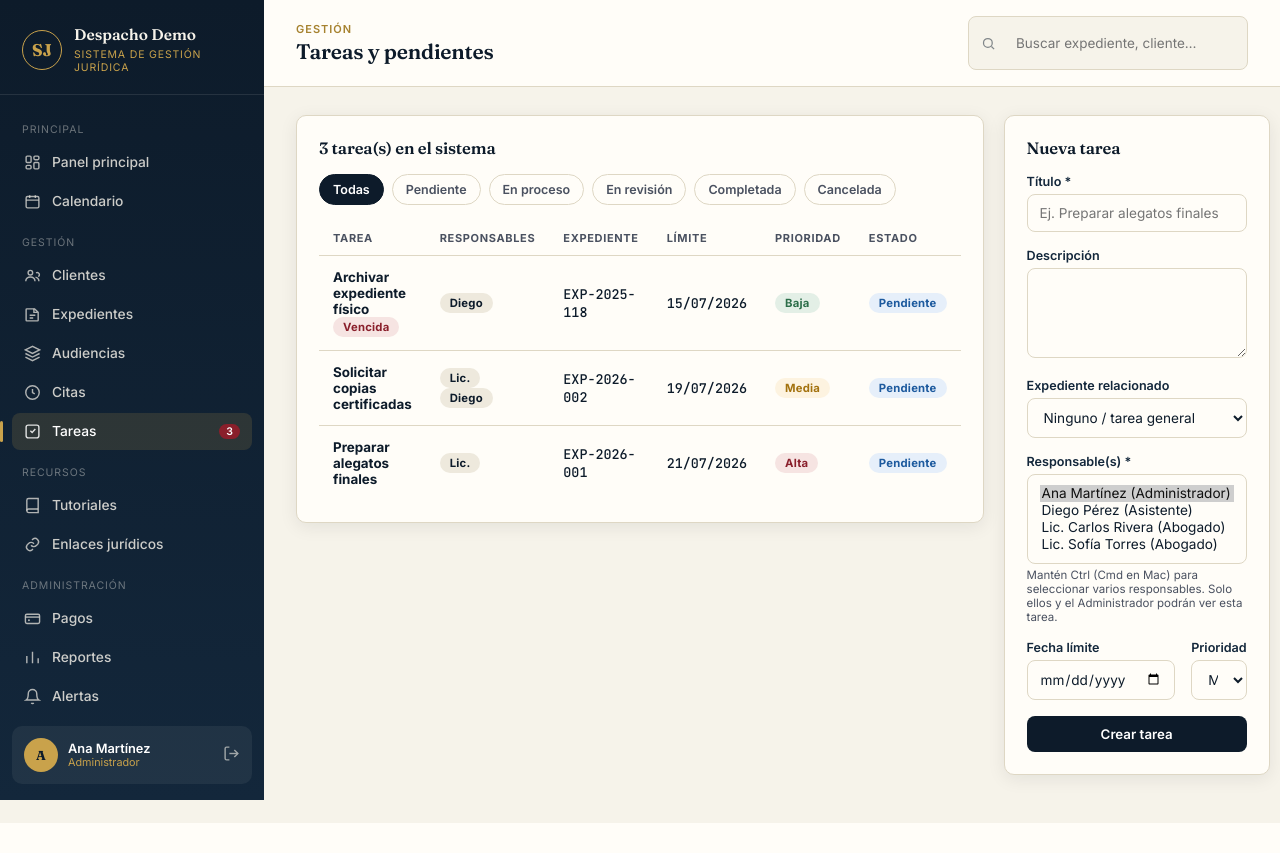
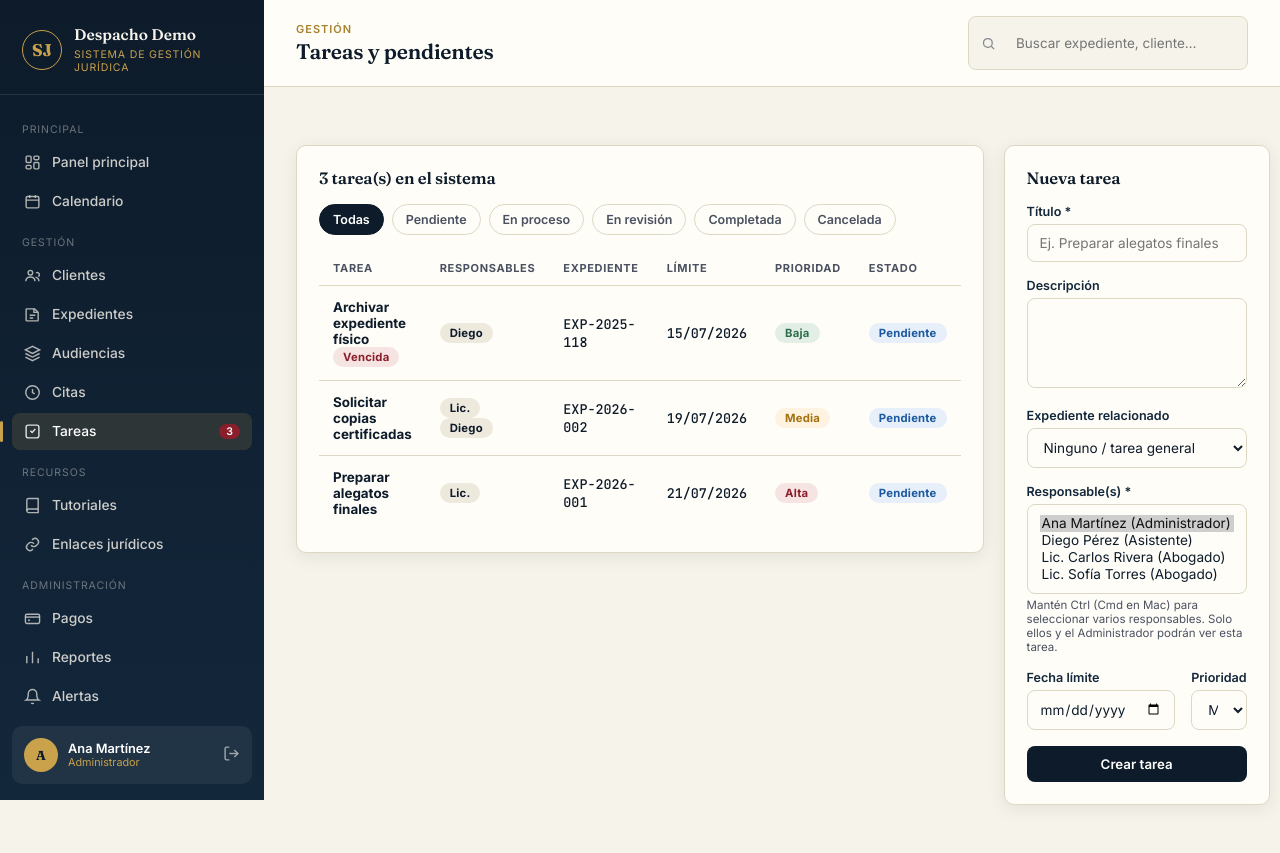
Before and after one commit to angelsjuarez-cloud/sistema-de-gestion-juridica-, a Flask app: page /tareas in a window 1280 px wide. Before the commit the page ends 823 px from the top, so only its background shows below. Run offline with Flask 3, Linux system fonts and the light colour scheme; a user stored in the database is signed in; data comes from the database, SQL or seed files in the repository.

Commit message:
Ajustes de estilos

```diff
--- a/static/css/style.css
+++ b/static/css/style.css
@@ -427,3 +427,9 @@ tbody tr:last-child td{ border-bottom:none; }
   .btn{ padding: 9px 13px; font-size: 12.8px; }
   .demo-creds{ font-size: 11px; }
 }
+/* Este margen solo se aplicará en pantallas de computadora (de 1024px de ancho en adelante) */
+@media (min-width: 1024px) {
+    .ajuste-pantalla-tareas {
+        margin-top: 30px; /* Ajusta este número si necesitas que baje más o menos en desktop */
+    }
+}
--- a/templates/tareas.html
+++ b/templates/tareas.html
@@ -4,7 +4,7 @@
 {% block encabezado %}Tareas y pendientes{% endblock %}
 
 {% block contenido %}
-<div class="grid grid-2" style="align-items:start;">
+<div class="grid grid-2 ajuste-pantalla-tareas" style="align-items:start;">
   <div class="card">
     <div class="card-header">
       <h3>{{ tareas|length }} tarea(s) {{ 'visibles para ti' if not current_user.es_admin else 'en el sistema' }}</h3>
```
